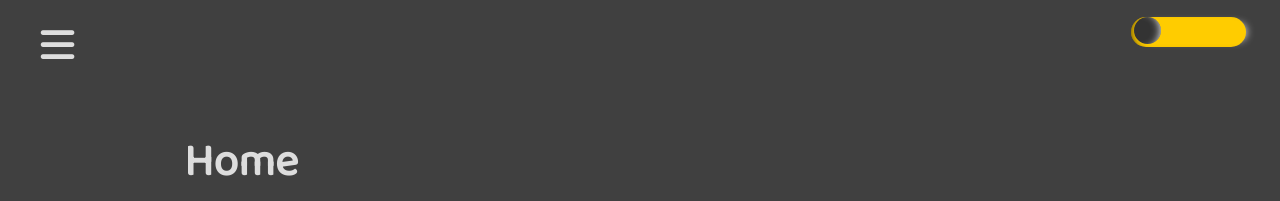
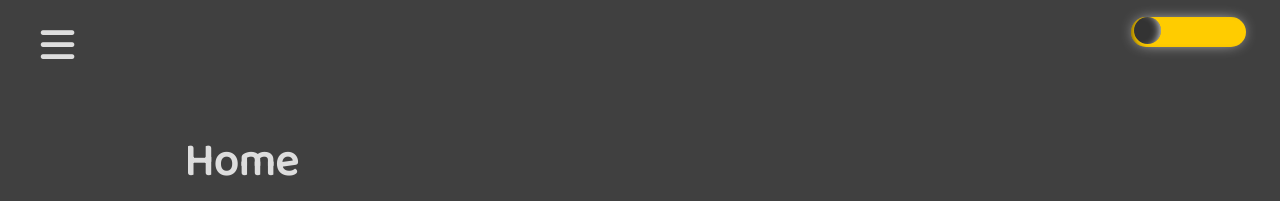
Before and after one commit to brettjrea/brettjrea.github.io-old, a Jekyll site: the page built from index.md, in a window 1280 px wide. Shown: the top 201 px of the page. Built offline with Jekyll 4.4.1, drawn with Linux system fonts in a browser that asks for light colours; nearby versions of some CDN libraries; comment, search, counter and statistics services are not loaded.

Commit message:
Update styles.scss

```diff
--- a/assets/css/styles.scss
+++ b/assets/css/styles.scss
@@ -14,7 +14,7 @@ html, html[data-theme="light"], {
   --soc: #333;
   --socshine: inset 7px 0px 9px -7px white;
   --togbg: #333;
-  --togbgshine: -5px -0px 9px -7px rgba(0,0,0,0.7), inset 7px 0px 9px -7px white;
+  --togbgshine: 0px -0px 15px 5px rgba(0,0,0,0.7), inset 7px 0px 9px -7px white;
   --togswitch: #fc0;
   --togswitchshine: inset -7px 0px 9px -7px rgba(0,0,0,0.7);
 
@@ -29,7 +29,7 @@ html[data-theme="dark"] {
   --soc: #fc0;
   --socshine: inset 7px 0px 9px -7px rgba(0,0,0,0.7);
   --togbg: #fc0;
-  --togbgshine: 7px 0px 9px -7px white, inset 7px 0px 9px -7px rgba(0,0,0,0.7);
+  --togbgshine: 0px 0px 15px -5px white, inset 7px 0px 9px -7px rgba(0,0,0,0.7);
   --togswitch: #333;
   --togswitchshine: inset -7px 0px 9px -7px white;
 
```
